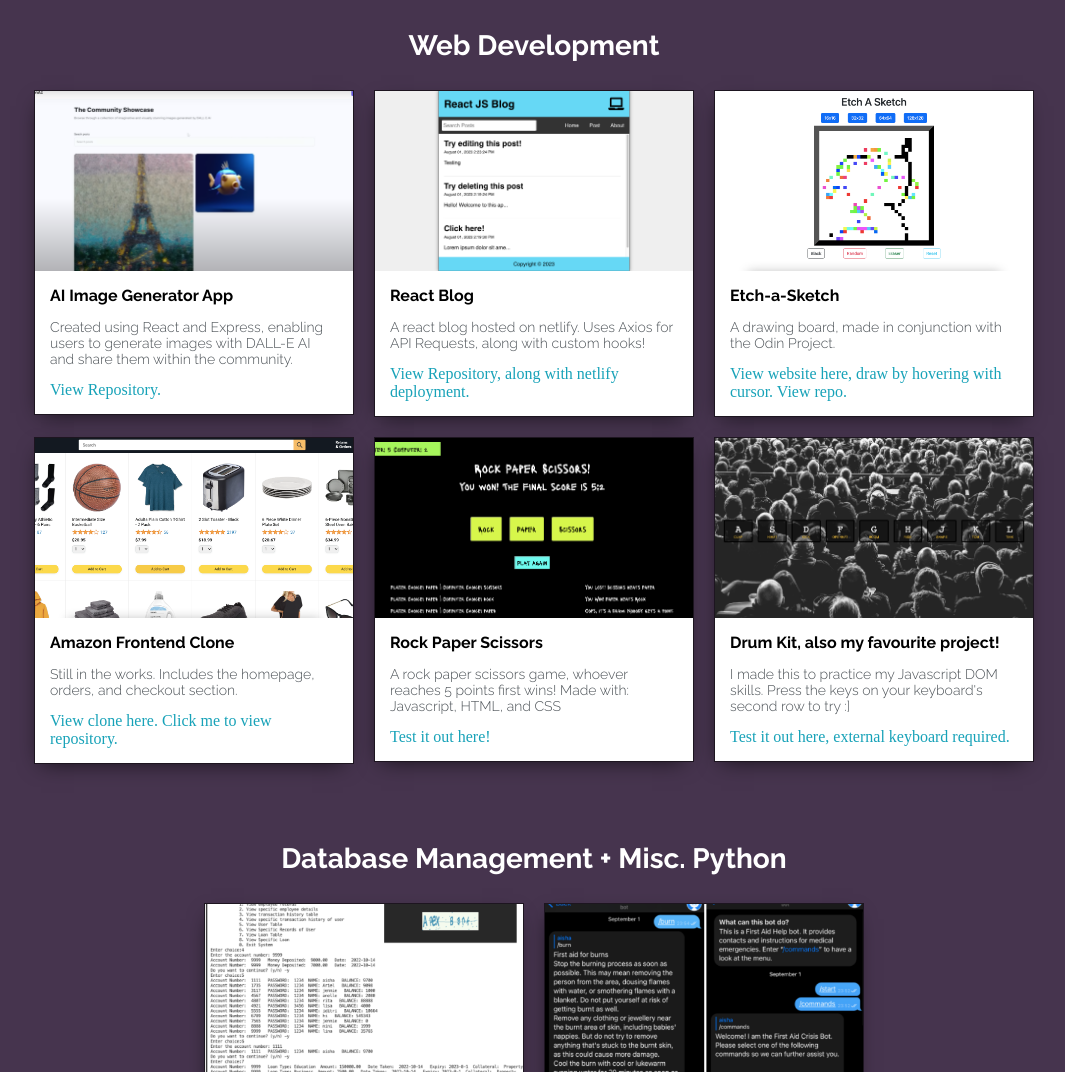
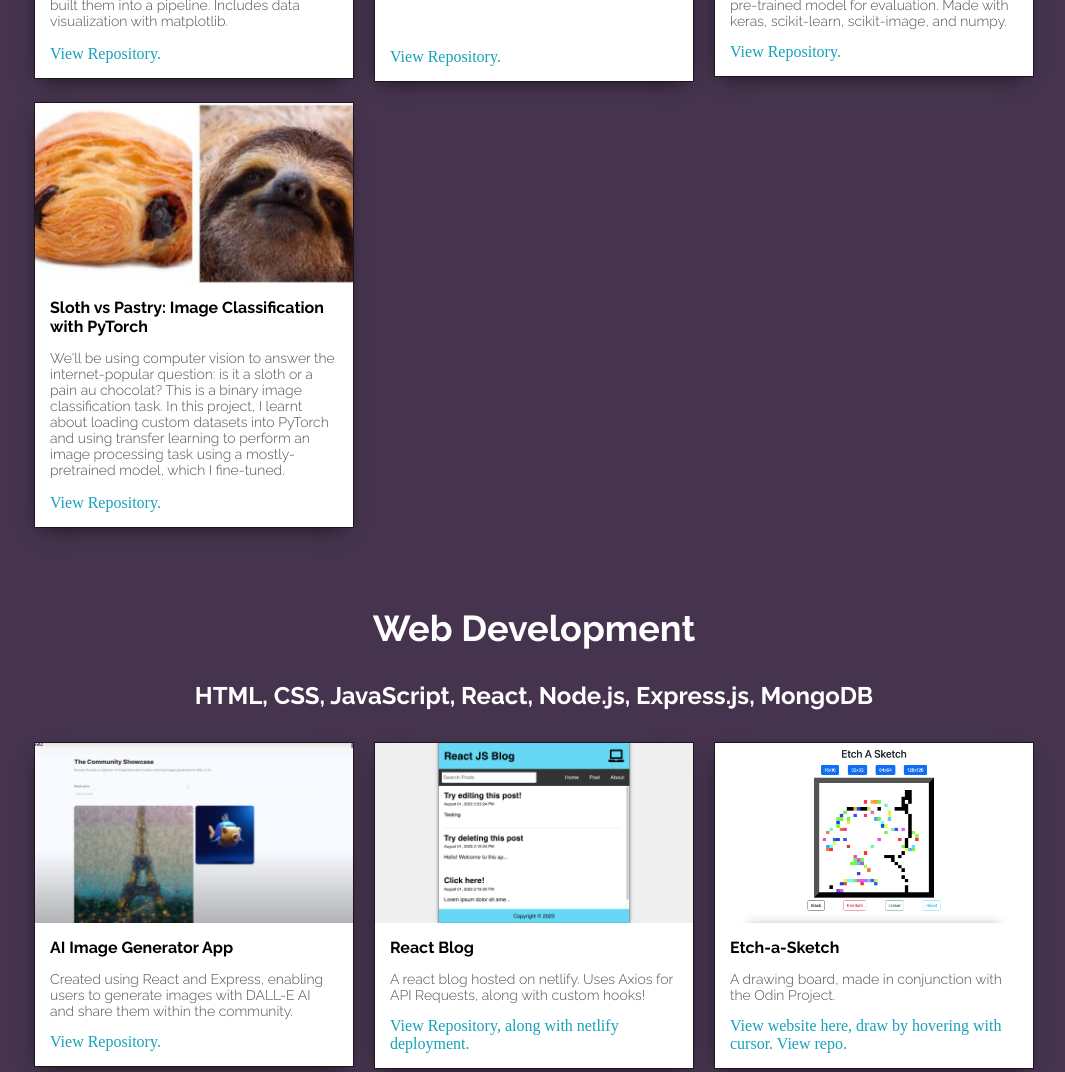
Before and after one commit to aisha-sk/aisha-sk.github.io, a plain HTML site: page index.html in a window 1280 px wide. Shown: the part 1330-2402 px from the top of the page, without its empty margins (106-1171 px from the left). Drawn offline with Linux system fonts and the light colour scheme.

Commit message:
Update sections

```diff
--- a/index.html
+++ b/index.html
@@ -81,9 +81,10 @@
 
 	<section class="s1">
 		<div class="main-container">
-			<h2 style="text-align: center;">My Portfolio of CS projects</h2>
+			<h1 style="text-align: center;color:lightblue;">My Portfolio of CS projects</h1>
 
-			<h3 style="text-align: center;">Machine Learning </h3>
+			<h2 style="text-align: center;">Machine Learning and Artificial Intelligence</h2>
+			<h4 style="text-align: center;">PyTorch, Keras, Scikit, Numpy</h4>
 			<div class="post-wrapper">
 
 				<div>
@@ -126,11 +127,24 @@
 						</div>
 					</div>
 				</div>
+				<div>
+					<div class="post">
+						<img class="thumbnail" src="files/sloth.png">
+						<div class="post-preview">
+							<h6 class="post-title">Sloth vs Pastry: Image Classification with PyTorch</h6>
+							<p class="post-intro">We'll be using computer vision to answer the internet-popular question: is it a sloth or a pain au chocolat? This is a binary image classification task. In this project, I learnt about loading custom datasets into PyTorch and using transfer learning to perform an image processing task using a mostly-pretrained model, which I fine-tuned. </p><p></p>
+							<a onclick="window.open ('https://github.com/aisha-sk/Sloth-vs-Pastry-PyTorch', ''); return false"
+                            href="javascript:void(0);">View Repository.</a>
+						</div>
+					</div>
+				</div>
 
 
 
 			</div>
-			<h3 style="text-align: center;">Web Development </h3>
+			<h2 style="text-align: center;">Web Development </h2>
+			<h4 style="text-align: center;">HTML, CSS, JavaScript, React, Node.js, Express.js, MongoDB</h4>
+
 			<div class="post-wrapper">
 				<div>
 					<div class="post">
@@ -219,7 +233,8 @@
 					</div>
 				</div>
 			</div>
-			<h3 style="text-align: center;">Database Management + Misc. Python </h3>
+			<h2 style="text-align: center;">Database Management + Miscellaneous work </h2>
+			<h4 style="text-align: center;">MySQL, Python</h4>
 			<div class="post-wrapper">
 				<div>
 					<div class="post">
```
Also changed, not shown: files/sloth.png (added).
